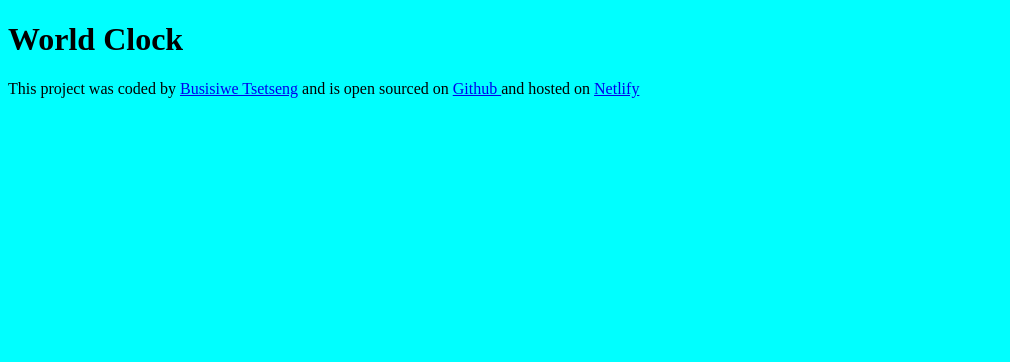
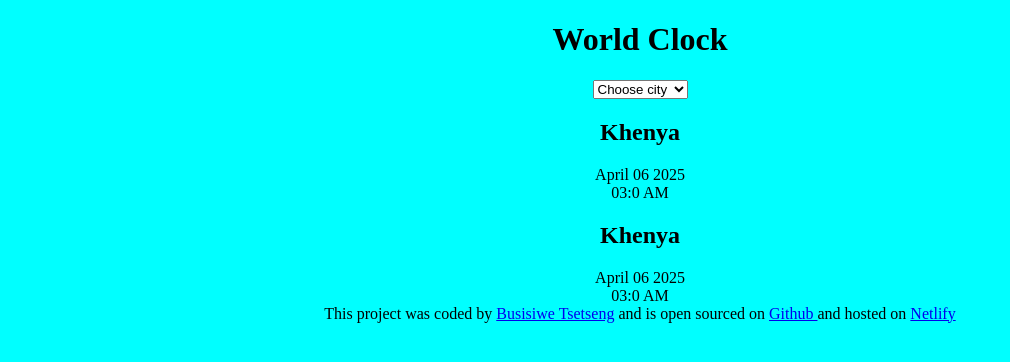
Before and after one commit to DemureSiwe/World-clock, a plain HTML site: page World clock.html in a window 1280 px wide. Shown: the whole page, without its empty margins (0-1010 px from the left). Drawn offline with Linux system fonts and the light colour scheme.

Commit message:
added basic html

```diff
--- a/World clock.html
+++ b/World clock.html
@@ -7,11 +7,34 @@
     <title>World Clock - Busisiwe Tsetseng</title>
   </head>
   <body>
-    <h1>World Clock</h1>
+    <div class="container">
+      <h1>World Clock</h1>
+      <select name="" id="">
+        <option value="">Choose city</option>
+        <option value="">South Africa</option>
+        <option value="">London</option>
+        <option value="">Sydney</option>
+        <option value="">Japan</option>
+      </select>
+      <div class="city">
+        <h2>Khenya</h2>
+        <div class="date">April 06 2025</div>
+        <div class="time">03:0 AM</div>
+      </div>
+
+      <div class="city">
+        <h2>Khenya</h2>
+        <div class="date">April 06 2025</div>
+        <div class="time">03:0 AM</div>
+      </div>
+    </div>
     <footer>
       This project was coded by
       <a href="http://" target="_blank">Busisiwe Tsetseng</a> and is open
-      sourced on <a href="http://" target="_blank"> Github </a>and hosted on
+      sourced on
+      <a href="https://github.com/DemureSiwe/World-clock.git" target="_blank">
+        Github </a
+      >and hosted on
       <a href="http://" target="_blank"> Netlify</a>
     </footer>
   </body>
--- a/mystyles.css
+++ b/mystyles.css
@@ -1,3 +1,4 @@
 body {
   background-color: aqua;
+  text-align: center;
 }
```
